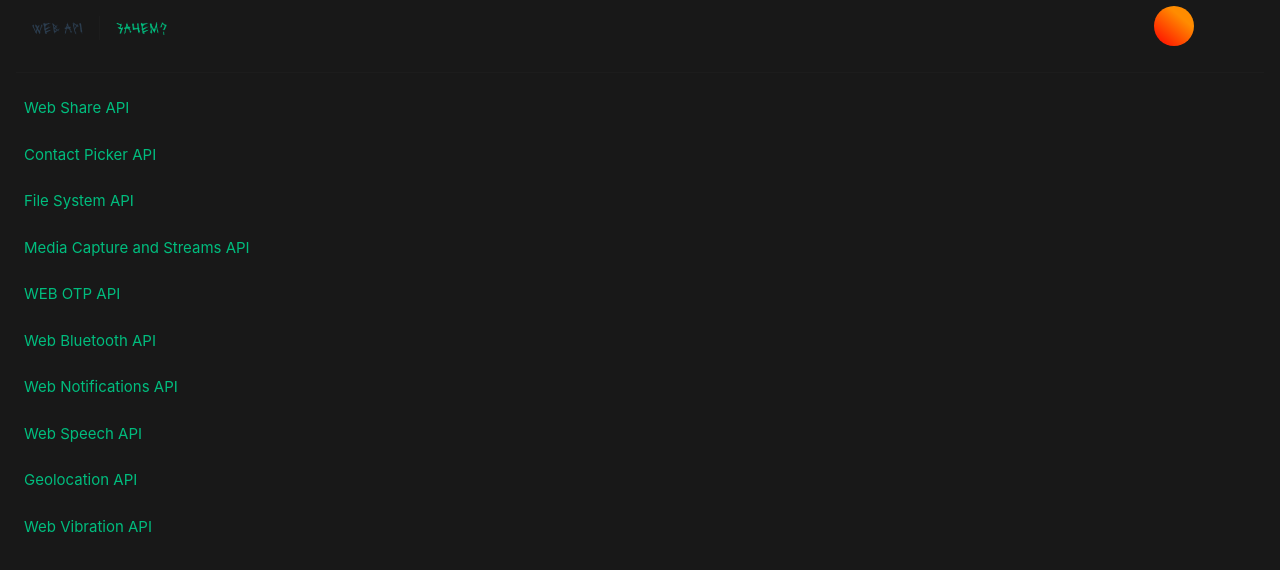
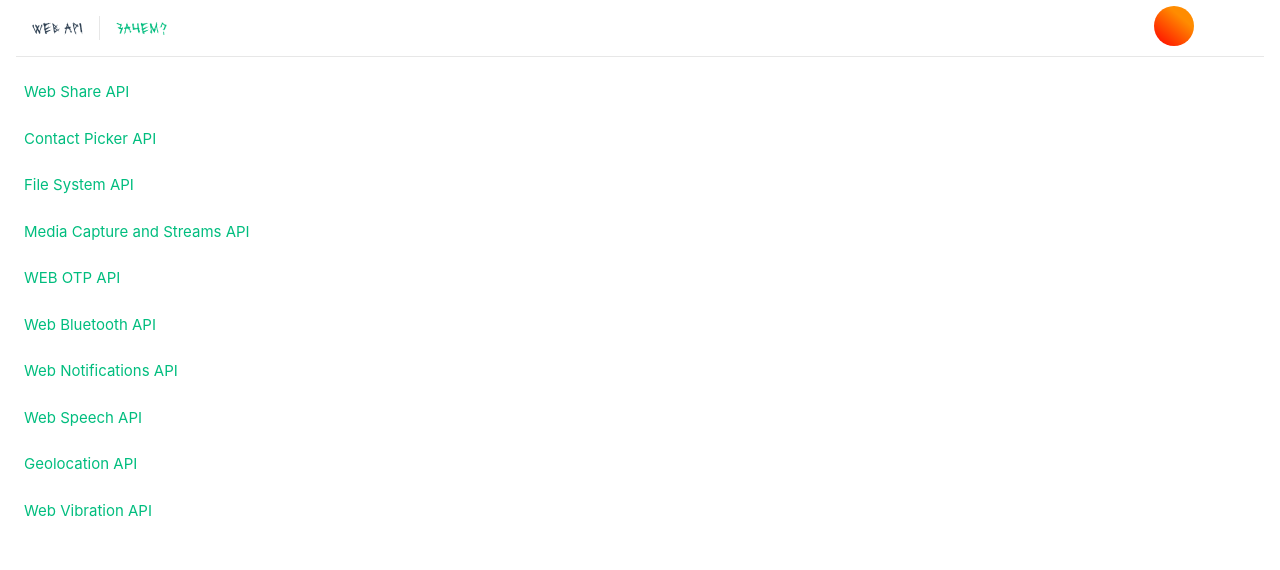
Before and after one commit to AlAstroMoody/pwa-magic, a Vue app: page / in a window 1280 px wide. Shown: the top 570 px of the page. Built offline with nearby package versions, Linux system fonts and the light colour scheme.

Commit message:
fix: стилей

```diff
--- a/index.html
+++ b/index.html
@@ -19,7 +19,7 @@
       crossorigin="anonymous"
     />
   </head>
-  <body style="background-color: #181818">
+  <body>
     <div class="loader">
       <div data-glitch="Loading..." class="glitch">Loading...</div>
     </div>
--- a/src/app/App.vue
+++ b/src/app/App.vue
@@ -85,11 +85,5 @@ nav a:first-of-type {
     place-items: center;
     padding-right: calc(var(--section-gap) / 2);
   }
-
-  nav {
-    text-align: left;
-    font-size: 1rem;
-    padding-bottom: 1rem;
-  }
 }
 </style>
--- a/vite.config.ts
+++ b/vite.config.ts
@@ -32,12 +32,9 @@ export default defineConfig({
   build: {
     rollupOptions: {
       output: {
-        // https://github.com/rollup/rollup/blob/master/src/utils/sanitizeFileName.ts
         sanitizeFileName(name) {
           const match = DRIVE_LETTER_REGEX.exec(name)
           const driveLetter = match ? match[0] : ''
-          // A `:` is only allowed as part of a windows drive letter (ex: C:\foo)
-          // Otherwise, avoid them because they can refer to NTFS alternate data streams.
           return driveLetter + name.slice(driveLetter.length).replace(INVALID_CHAR_REGEX, '')
         },
       },
```
Also changed, not shown: eslint.config.js (+6 -1 lines).
